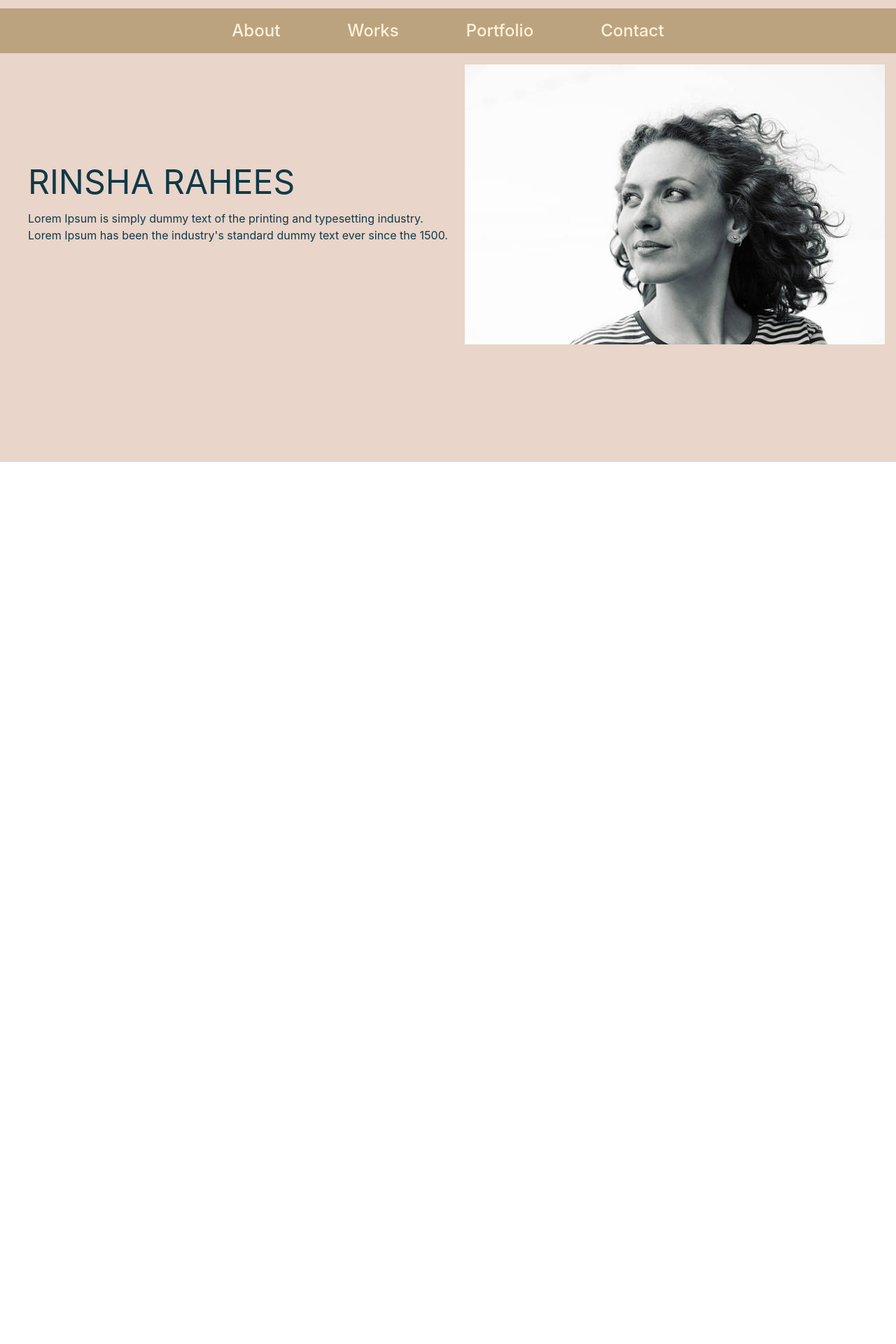
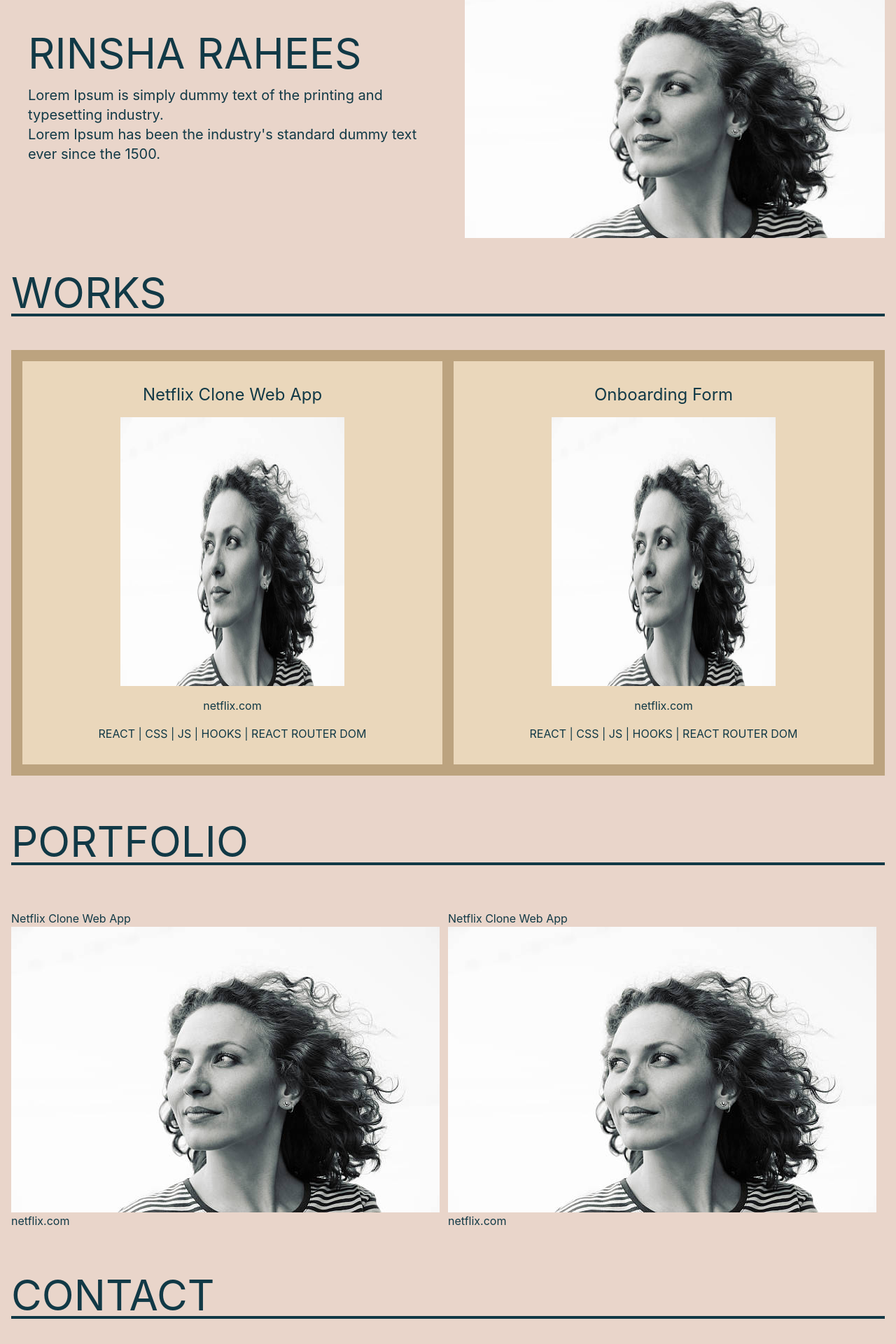
Before and after one commit to Rinsha-Rahees/Portfolio, a React (Create React App) app in the folder my-portfolio/: page / in a window 1280 px wide. Shown: the part 140-2060 px from the top of the page at 70% size. Before the commit the page ends 800 px from the top, so only its background shows below. Built offline with nearby package versions, Linux system fonts and the light colour scheme.

Commit message:
Contents done modification required.

```diff
--- a/my-portfolio/src/About.js
+++ b/my-portfolio/src/About.js
@@ -5,13 +5,13 @@ function About() {
     <div id="about" className="About-Content flex flex-col items-center mx-36 md:m-4 lg:m-4 md:flex-row">
 
       <div className="AboutDesc flex-1 p-6">
-        <p className='text-white text-5xl mb-4'>RINSHA RAHEES</p>
-        <p className='text-white text-left'>Lorem Ipsum is simply dummy text of the printing and typesetting industry.<br></br>Lorem Ipsum has been the industry's standard dummy text ever since the 1500.</p>
+        <p className='text-5xl mb-4 xl:text-6xl'>RINSHA RAHEES</p>
+        <p className='xl:text-xl'>Lorem Ipsum is simply dummy text of the printing and typesetting industry.<br></br>Lorem Ipsum has been the industry's standard dummy text ever since the 1500.</p>
       </div>
 
       <div className="AboutImg flex-1 md:shrink-0">
-        <img src='Images\blackNwhiteFace.jpg' alt='black n white face'
-          className='bg-cover bg-center'></img>
+        <img src='Images\blackNwhiteFace.jpg' alt='Profile picture in black n white theme'
+          className='bg-cover bg-center' />
       </div>
 
       {/* Responsive upto Mobile view. By default flex:col ensures it will target mobile devices. From breaking point 'md' and above
--- a/my-portfolio/src/App.js
+++ b/my-portfolio/src/App.js
@@ -1,6 +1,9 @@
 import './App.css';
 import Header from './Header';
 import About from './About';
+import Works from './Works';
+import Portfolio from './Portfolio';
+import Contact from './Contact';
 
 function App() {
   return (
@@ -12,9 +15,13 @@ function App() {
 
         <About id='about' />
 
-        {/* Works */}
+        <Works id='works' />
+
+        <Portfolio id='portfolio' />
 
         {/* Potfolio Downloadable pdf  */}
+
+        <Contact id='contact' />
 
         {/* Footer COntact */}
 
--- /dev/null
+++ b/my-portfolio/src/Contact.js
@@ -0,0 +1,31 @@
+import React from 'react'
+
+function Contact() {
+  return (
+    <div id="contact" className='items-center mx-36 md:m-4 lg:m-4'>
+
+    <div className='title text-5xl my-16 xl:text-6xl '>
+        <span >CONTACT</span>
+        <hr className='solid h-1 bg-navyblue-100' />
+    </div>
+
+
+    <div className="Works-Content flex flex-col md:flex-row">
+
+        <div className='Amazon-Clone flex-1'>
+            <span className='works-title'>Netflix Clone Web App</span>
+            <a href='https://www.netflix.com'>netflix.com</a>
+        </div>
+
+        <div className='Amazon-Clone flex-1'>
+            <span className='works-title'>Netflix Clone Web App</span>
+            <a href='netflix.com'>netflix.com</a>
+        </div>
+
+    </div>
+
+    </div>
+  )
+}
+
+export default Contact
--- /dev/null
+++ b/my-portfolio/src/Portfolio.js
@@ -0,0 +1,33 @@
+import React from 'react'
+
+function Portfolio() {
+  return (
+    <div id="portfolio" className='items-center mx-36 md:m-4 lg:m-4'>
+
+    <div className='title text-5xl my-16 xl:text-6xl '>
+        <span >PORTFOLIO</span>
+        <hr className='solid h-1 bg-navyblue-100' />
+    </div>
+
+
+    <div className="Works-Content flex flex-col md:flex-row">
+
+        <div className='Amazon-Clone flex-1'>
+            <span className='works-title'>Netflix Clone Web App</span>
+            <img src='Images\blackNwhiteFace.jpg' alt="Netflix Clone Web Application's cover picture" />
+            <a href='https://www.netflix.com'>netflix.com</a>
+        </div>
+
+        <div className='Amazon-Clone flex-1'>
+            <span className='works-title'>Netflix Clone Web App</span>
+            <img src='Images\blackNwhiteFace.jpg' alt="Netflix Clone Web Application's cover picture" />
+            <a href='netflix.com'>netflix.com</a>
+        </div>
+
+    </div>
+
+    </div>
+  )
+}
+
+export default Portfolio
--- a/my-portfolio/src/Works.js
+++ b/my-portfolio/src/Works.js
@@ -0,0 +1,39 @@
+import React from 'react'
+import subtitle from './subtitle'
+
+function Works() {
+    return (
+
+        <div id="works" className='items-center mx-36 md:m-4 lg:m-4 h-full object-contain'>
+
+            <div className='title text-5xl my-8 md:my-12 xl:text-6xl '>
+                <span >WORKS</span>
+                <hr className='solid h-1 bg-navyblue-100' />
+            </div>
+
+
+            <div className="Works-Content items-center flex flex-col md:flex-row bg-beige-dark h-auto">
+
+                <div className='work-item flex flex-1 flex-col bg-beige-med items-center m-4 md:mr-2 p-4'>
+                    <span className='works-title text-2xl my-4'>Netflix Clone Web App</span>
+                    <img className='w-80 h-96' src='Images\blackNwhiteFace.jpg' alt="Netflix Clone Web Application's cover picture" />
+                    <a className='my-4' href='https://www.netflix.com'>netflix.com</a>
+                    <span className='mb-4'> REACT | CSS | JS | HOOKS | REACT ROUTER DOM </span>
+                </div>
+
+
+                <div className='work-item flex flex-1 flex-col bg-beige-med items-center m-4 md:ml-2 p-4'>
+                    <span className='works-title text-2xl my-4'>Onboarding Form</span>
+                    <img className='w-80 h-96' src='Images\blackNwhiteFace.jpg' alt="Netflix Clone Web Application's cover picture" />
+                    <a className='my-4' href='https://www.netflix.com'>netflix.com</a>
+                    <span className='mb-4'> REACT | CSS | JS | HOOKS | REACT ROUTER DOM </span>
+                </div>
+
+            </div>
+
+        </div>
+
+    )
+}
+
+export default Works
--- /dev/null
+++ b/my-portfolio/src/subtitle.js
@@ -0,0 +1,9 @@
+import React from 'react'
+
+function subtitle() {
+  return (
+    <div className='works-title text-2xl'></div>
+  )
+}
+
+export default subtitle
```
Also changed, not shown: my-portfolio/public/Images/1ytxluzj.png (deleted).
